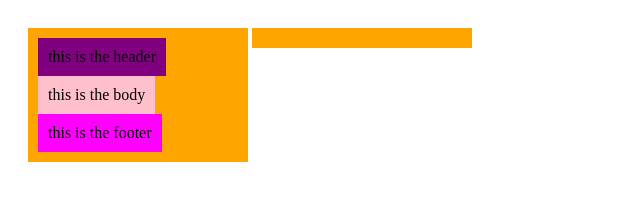
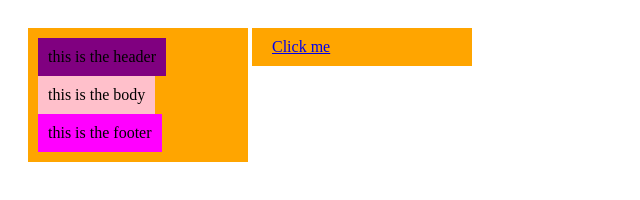
Before and after one commit to wahoo189/WFDemoOct17, a plain HTML site: page index.html in a window 1280 px wide. Shown: the whole page, without its empty margins (0-640 px from the left). Drawn offline with Linux system fonts and the light colour scheme.

Commit message:
added an anchor tag

```diff
--- a/index.html
+++ b/index.html
@@ -15,6 +15,7 @@
         <!-- <h1>Hello World</h1> -->
     </div>
     <div class="wrapper">
+        <a href="google.com">Click me</a>
     </div>
 </body>
 </html>
```
